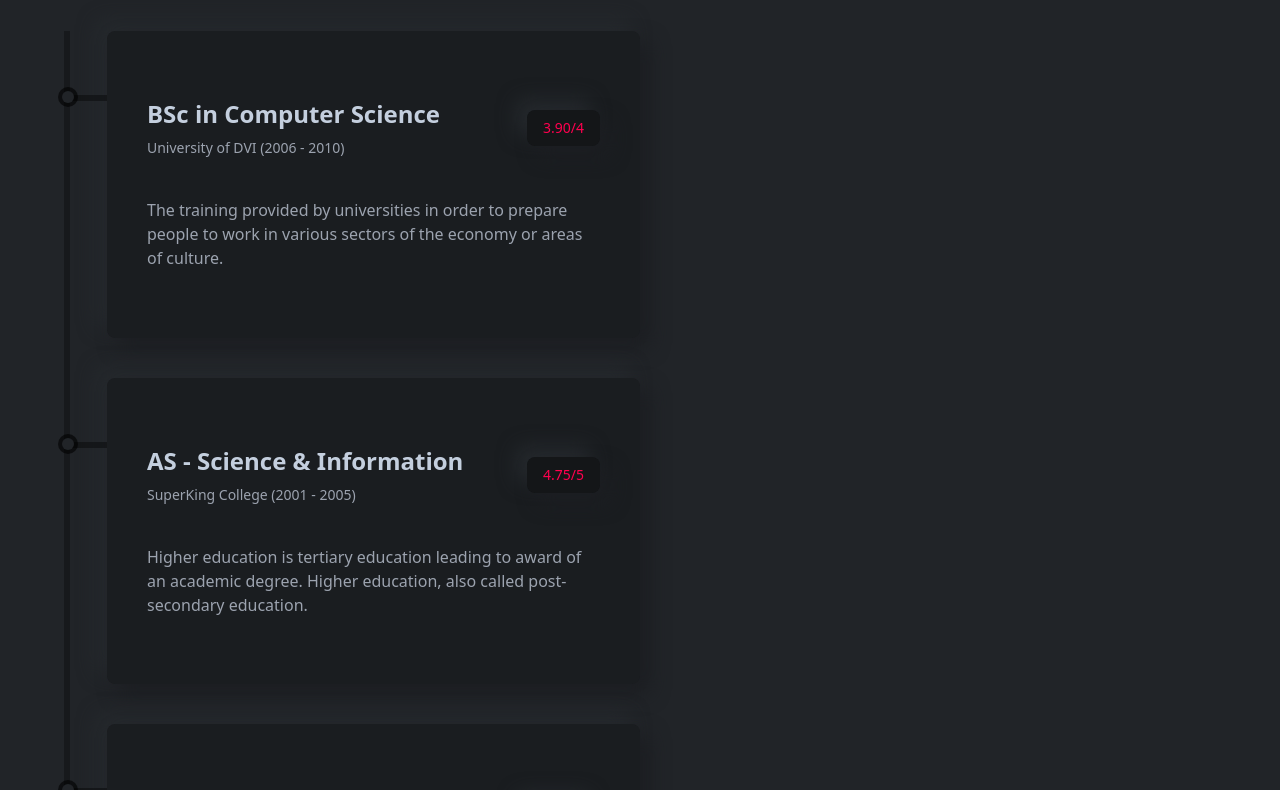
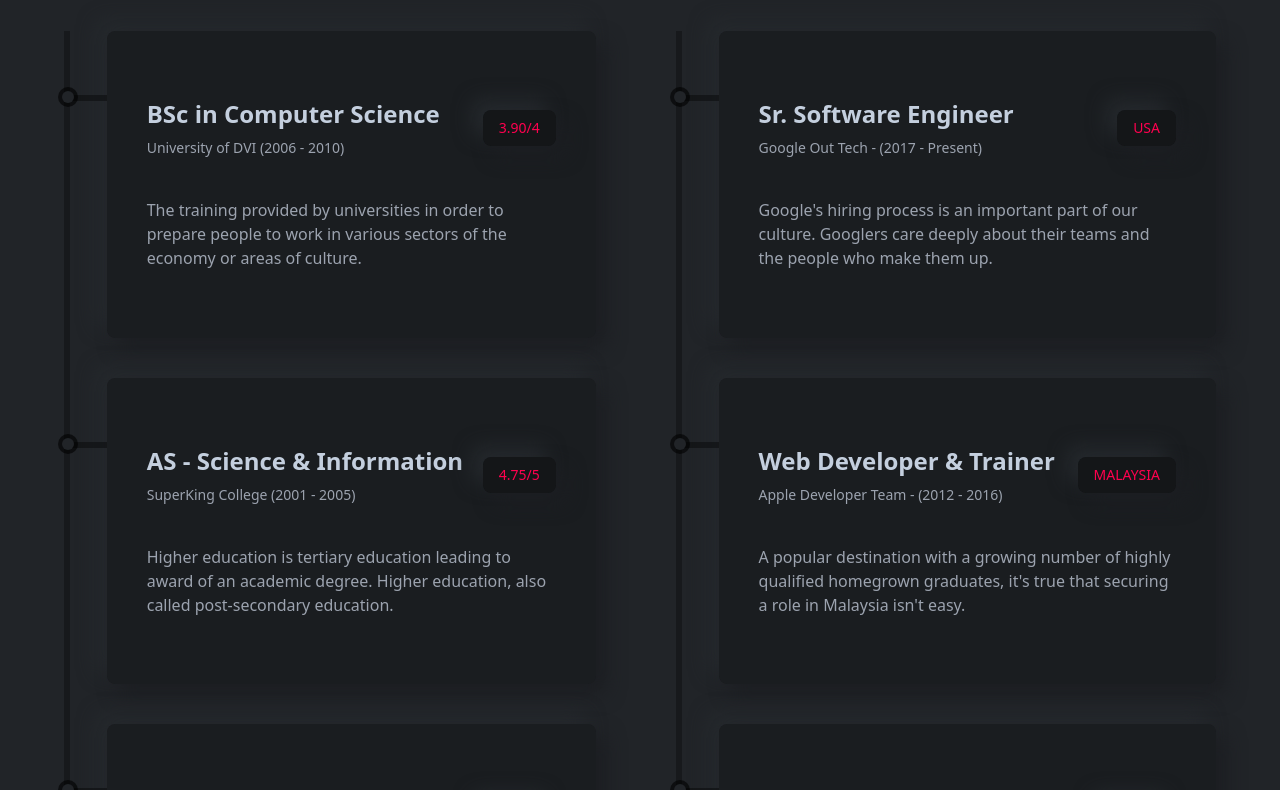
Before and after one commit to PerpetuumG/portfolio_noor, a React (Create React App) app: page / in a window 1280 px wide. Shown: the part 3820-4610 px from the top of the page. Built offline with nearby package versions, Linux system fonts and the light colour scheme.

Commit message:
add Education

```diff
--- /dev/null
+++ b/src/components/resume/Education.jsx
@@ -0,0 +1,68 @@
+import React from 'react';
+import ResumeCard from "./ResumeCard";
+
+const Education = () => {
+  return (
+    <div className={'w-full flex flex-col lgl:flex-row gap-10 lgl:gap-20'}>
+      {/* part One */}
+      <div>
+        <div className={'py-6 lgl:py-12 font-titleFont flex flex-col gap-4'}>
+          <p className={'text-sm text-designColor tracking-[4px]'}>1998 - 2010</p>
+          <h2 className={'text-3xl md:text-4xl font-bold'}>Education Quality</h2>
+        </div>
+
+        <div className='mt-6 lgl:mt-14 w-full h-[1000px] border-l-[6px] border-l-black border-opacity-30 flex flex-col gap-10'>
+          <ResumeCard
+            title='BSc in Computer Science'
+            subTitle='University of DVI (2006 - 2010)'
+            result='3.90/4'
+            des='The training provided by universities in order to prepare people to work in various sectors of the economy or areas of culture.'
+          />
+          <ResumeCard
+            title='AS - Science & Information'
+            subTitle='SuperKing College (2001 - 2005)'
+            result='4.75/5'
+            des='Higher education is tertiary education leading to award of an academic degree. Higher education, also called post-secondary education.'
+          />
+          <ResumeCard
+            title='Secondary School Education'
+            subTitle='Kingstar Secondary School (1998 - 2000)'
+            result='5.00/5'
+            des='Secondary education or post-primary education covers two phases on the International Standard Classification of Education scale.'
+          />
+        </div>
+      </div>
+
+      {/* part Two */}
+      <div>
+        <div className={'py-6 lgl:py-12 font-titleFont flex flex-col gap-4'}>
+          <p className={'text-sm text-designColor tracking-[4px]'}>2010 - 2022</p>
+          <h2 className={'text-3xl md:text-4xl font-bold'}>Job Experience</h2>
+        </div>
+
+        <div className='mt-6 lgl:mt-14 w-full h-[1000px] border-l-[6px] border-l-black border-opacity-30 flex flex-col gap-10'>
+          <ResumeCard
+            title='Sr. Software Engineer'
+            subTitle='Google Out Tech - (2017 - Present)'
+            result='USA'
+            des="Google's hiring process is an important part of our culture. Googlers care deeply about their teams and the people who make them up."
+          />
+          <ResumeCard
+            title='Web Developer & Trainer'
+            subTitle='Apple Developer Team - (2012 - 2016)'
+            result='MALAYSIA'
+            des="A popular destination with a growing number of highly qualified homegrown graduates, it's true that securing a role in Malaysia isn't easy."
+          />
+          <ResumeCard
+            title='Front-end Developer'
+            subTitle='Nike - (2020 - 2011)'
+            result='Oman'
+            des='The Oman economy has grown strongly over recent years, having transformed itself from a producer and innovation-based economy.'
+          />
+        </div>
+      </div>
+    </div>
+  );
+};
+
+export default Education;
--- a/src/components/resume/Resume.jsx
+++ b/src/components/resume/Resume.jsx
@@ -1,6 +1,6 @@
 import React from 'react';
 import Title from '../layouts/Title';
-import ResumeCard from './ResumeCard';
+import Education from "./Education";
 
 const Resume = () => {
   return (
@@ -18,31 +18,7 @@ const Resume = () => {
         </ul>
       </div>
 
-      <div className={'py-6 lgl:py-12 font-titleFont flex flex-col gap-4'}>
-        <p className={'text-sm text-designColor tracking-[4px]'}>1998 - 2010</p>
-        <h2 className={'text-3xl md:text-4xl font-bold'}>Education Quality</h2>
-      </div>
-
-      <div className='mt-6 lgl:mt-14 w-1/2 h-[1000px] border-l-[6px] border-l-black border-opacity-30 flex flex-col gap-10'>
-        <ResumeCard
-          title='BSc in Computer Science'
-          subTitle='University of DVI (2006 - 2010)'
-          result='3.90/4'
-          des='The training provided by universities in order to prepare people to work in various sectors of the economy or areas of culture.'
-        />
-        <ResumeCard
-          title='AS - Science & Information'
-          subTitle='SuperKing College (2001 - 2005)'
-          result='4.75/5'
-          des='Higher education is tertiary education leading to award of an academic degree. Higher education, also called post-secondary education.'
-        />
-        <ResumeCard
-          title='Secondary School Education'
-          subTitle='Kingstar Secondary School (1998 - 2000)'
-          result='5.00/5'
-          des='Secondary education or post-primary education covers two phases on the International Standard Classification of Education scale.'
-        />
-      </div>
+      <Education/>
     </section>
   );
 };
```
